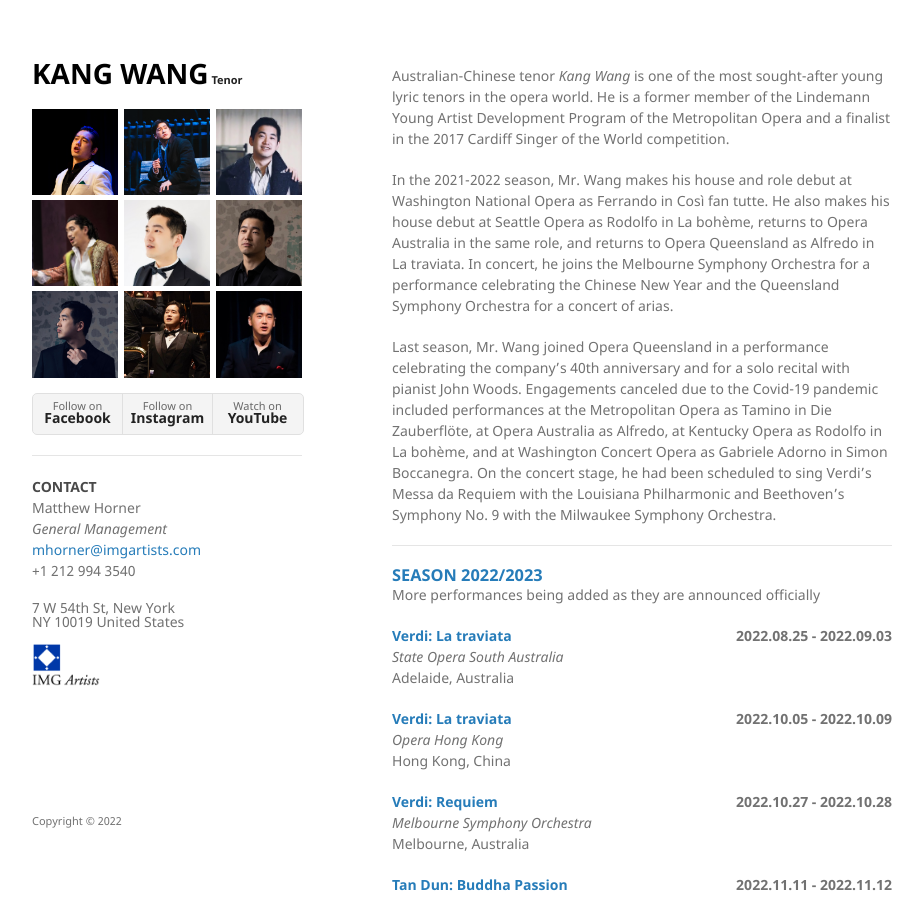
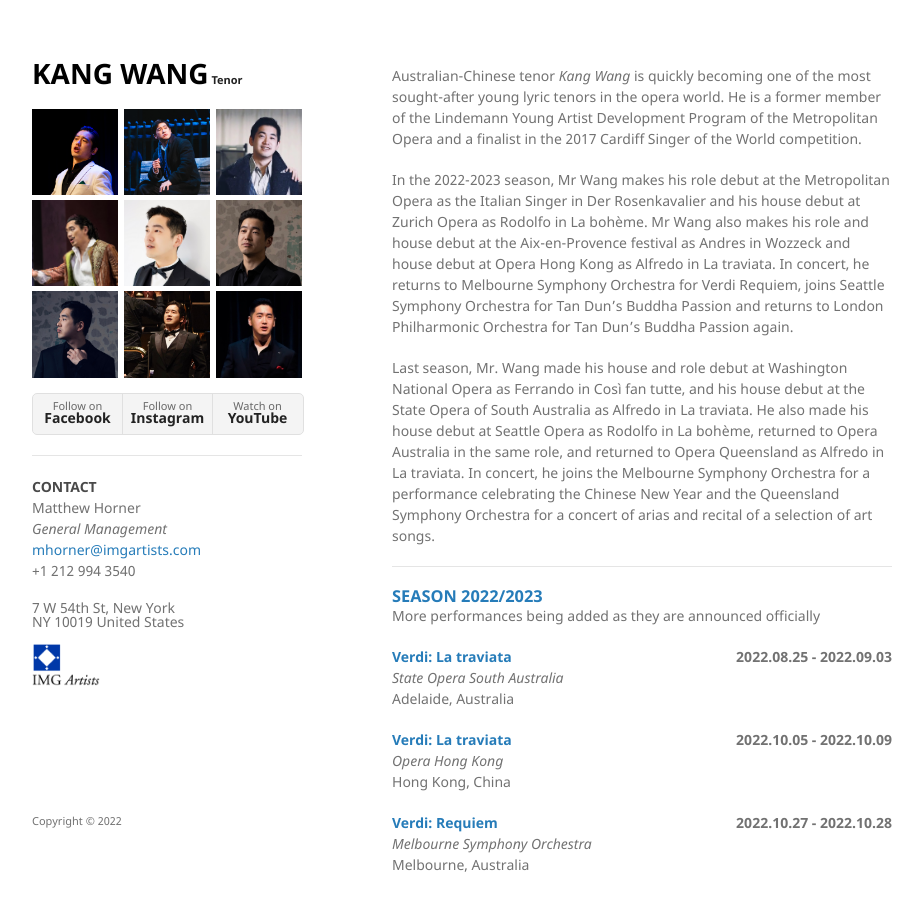
Before and after one commit to kwopera/kwt, a Jekyll site: the page built from index.md, in a window 1280 px wide and 900 px high. Shown: the whole window, without its empty margins (178-1101 px from the left). Built offline with Jekyll 4.4.1, drawn with Linux system fonts in a browser that asks for light colours.

Commit message:
Update index.md

```diff
--- a/index.md
+++ b/index.md
@@ -2,11 +2,11 @@
 layout: default
 ---
 
-Australian-Chinese tenor _Kang Wang_ is one of the most sought-after young lyric tenors in the opera world. He is a former member of the Lindemann Young Artist Development Program of the Metropolitan Opera and a finalist in the 2017 Cardiff Singer of the World competition.
+Australian-Chinese tenor *Kang Wang* is quickly becoming one of the most sought-after young lyric tenors in the opera world. He is a former member of the Lindemann Young Artist Development Program of the Metropolitan Opera and a finalist in the 2017 Cardiff Singer of the World competition.
 
-In the 2021-2022 season, Mr. Wang makes his house and role debut at Washington National Opera as Ferrando in Così fan tutte. He also makes his house debut at Seattle Opera as Rodolfo in La bohème, returns to Opera Australia in the same role, and returns to Opera Queensland as Alfredo in La traviata. In concert, he joins the Melbourne Symphony Orchestra for a performance celebrating the Chinese New Year and the Queensland Symphony Orchestra for a concert of arias.
+In the 2022-2023 season, Mr Wang makes his role debut at the Metropolitan Opera as the Italian Singer in Der Rosenkavalier and his house debut at Zurich Opera as Rodolfo in La bohème. Mr Wang also makes his role and house debut at the Aix-en-Provence festival as Andres in Wozzeck and house debut at Opera Hong Kong as Alfredo in La traviata. In concert, he returns to Melbourne Symphony Orchestra for Verdi Requiem, joins Seattle Symphony Orchestra for Tan Dun's Buddha Passion and returns to London Philharmonic Orchestra for Tan Dun's Buddha Passion again.
 
-Last season, Mr. Wang joined Opera Queensland in a performance celebrating the company’s 40th anniversary and for a solo recital with pianist John Woods. Engagements canceled due to the Covid-19 pandemic included performances at the Metropolitan Opera as Tamino in Die Zauberflöte, at Opera Australia as Alfredo, at Kentucky Opera as Rodolfo in La bohème, and at Washington Concert Opera as Gabriele Adorno in Simon Boccanegra. On the concert stage, he had been scheduled to sing Verdi’s Messa da Requiem with the Louisiana Philharmonic and Beethoven’s Symphony No. 9 with the Milwaukee Symphony Orchestra.
+Last season, Mr. Wang made his house and role debut at Washington National Opera as Ferrando in Così fan tutte, and his house debut at the State Opera of South Australia as Alfredo in La traviata. He also made his house debut at Seattle Opera as Rodolfo in La bohème, returned to Opera Australia in the same role, and returned to Opera Queensland as Alfredo in La traviata. In concert, he joins the Melbourne Symphony Orchestra for a performance celebrating the Chinese New Year and the Queensland Symphony Orchestra for a concert of arias and recital of a selection of art songs.
 
 <hr>
 
```
